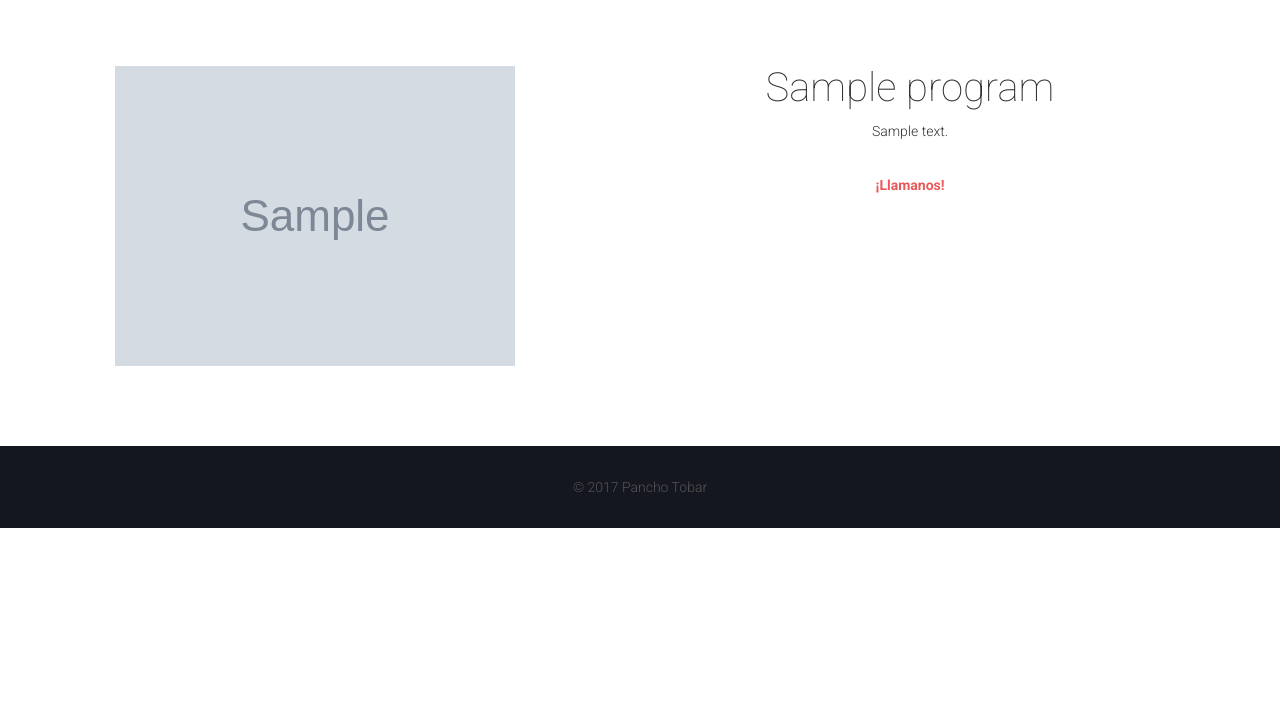
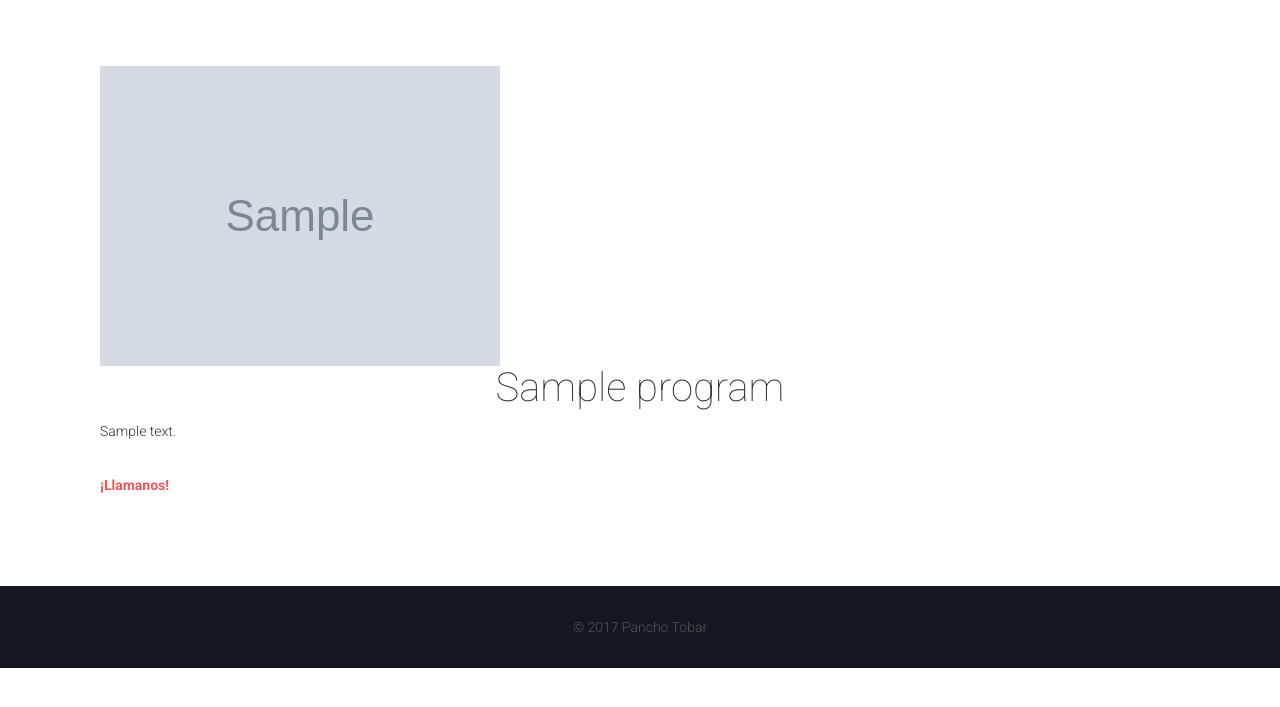
Before and after one commit to edwinperaza/pancho-tobat-website, a Django app: template programs/templates/programs/program_detail.html in a window 1280 px wide. Shown: the part 80-787 px from the top of the page. Run offline with Django 3.2, Linux system fonts and the light colour scheme; the template is opened without the code that fills it: most values are stand-ins (such as "Sample title", 1, 10 or a date in 2020); grey boxes marked "Sample" are stand-in pictures; some libraries are stand-ins or nearby versions; some web fonts are replaced.

Commit message:
Update program template

```diff
--- a/programs/templates/programs/program_detail.html
+++ b/programs/templates/programs/program_detail.html
@@ -11,10 +11,12 @@
     <div class="container">
       <div class="row">
         <div class="col-md-12">
-          <div class="col-md-6 text-center">
+          <!-- <div class="col-md-6 text-center"> -->
             <img src="{{ program.image.image_detail }}" alt="{{ program.name }}" class="img-responsive thumbnail">
-          </div>
-          <div class="col-md-6 text-center">
+          <!-- </div> -->
+        </div>
+        <div class="col-md-12">
+          <!-- <div class="col-md-6 text-center"> -->
             <h3>{{ program.name }}</h3>
             <p style="text-align: justify;">
               {{ program.description|linebreaks }}
@@ -22,7 +24,7 @@
               <a href="tel:+56944943011">
                 <strong>¡Llamanos!</strong></a>
             </p>
-          </div>
+          <!-- </div> -->
         </div>
       </div>
 
```
